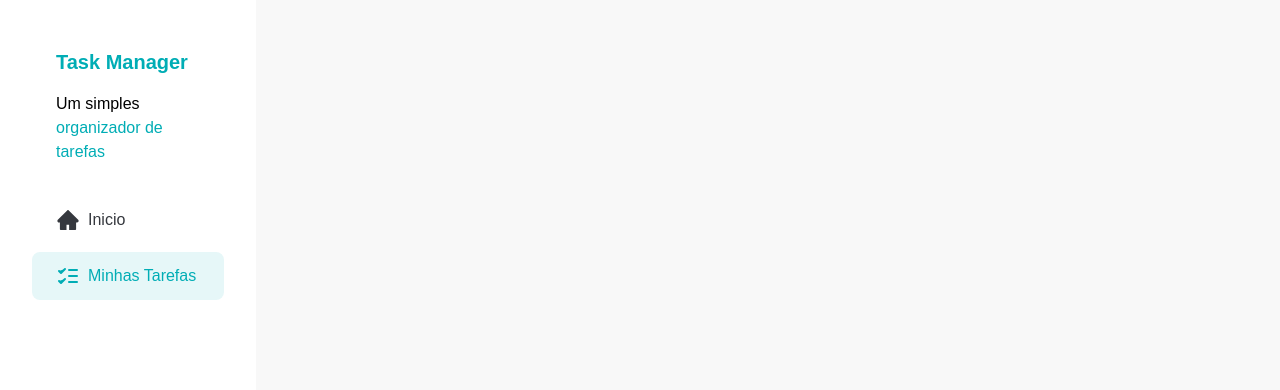
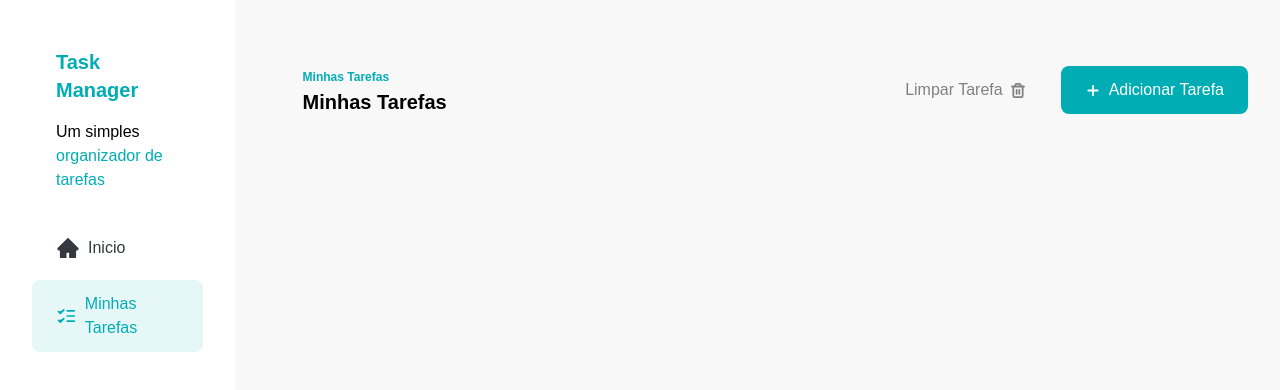
Before and after one commit to lucioneves/listador-de-tarefas, a React (Vite) app: page / in a window 1280 px wide. Shown: the top 390 px of the page. Built offline with nearby package versions, Linux system fonts and the light colour scheme; a web font is replaced by a local one.

Commit message:
feat: add initial Task and Button components

```diff
--- a/src/App.jsx
+++ b/src/App.jsx
@@ -1,9 +1,11 @@
 import Sidebar from './components/Sidebar'
+import Tasks from './components/Tasks'
 
 function App() {
   return (
-    <div>
+    <div className="flex gap-9">
       <Sidebar />
+      <Tasks />
     </div>
   )
 }
--- /dev/null
+++ b/src/components/Button.jsx
@@ -0,0 +1,20 @@
+const Button = ({ children, variant = 'primary' }) => {
+  const getVariantClasses = () => {
+    if (variant == 'primary') {
+      return 'bg-[#00ADB5] text-white'
+    }
+    if (variant == 'ghost') {
+      return 'bg-transparent text-[#818181]'
+    }
+  }
+
+  return (
+    <button
+      className={`flex items-center gap-2 rounded-lg px-6 py-3 transition hover:opacity-70 ${getVariantClasses()}`}
+    >
+      {children}
+    </button>
+  )
+}
+
+export default Button
--- a/src/components/Sidebar.jsx
+++ b/src/components/Sidebar.jsx
@@ -3,7 +3,7 @@ import HomeIcon from '../assets/icons/home.svg?react'
 import TasksIcon from '../assets/icons/tasks.svg?react'
 const Sidebar = () => {
   return (
-    <div className="h-screen w-64 bg-white p-6">
+    <div className="h-screen w-72 bg-white p-6">
       <div className="space-y-4 px-8 py-6">
         <h1 className="text-xl font-semibold text-[#00ADB5]">Task Manager</h1>
         <p>
--- /dev/null
+++ b/src/components/Tasks.jsx
@@ -0,0 +1,32 @@
+import Button from './Button'
+import Add from '../assets/icons/add.svg?react'
+import Trash from '../assets/icons/trash.svg?react'
+
+const tasks = () => {
+  return (
+    <div className="w-full px-8 py-16">
+      <div className="flex w-full justify-between">
+        <div>
+          <span className="text-xs font-semibold text-[#00ADB5]">
+            Minhas Tarefas
+          </span>
+          <h2 className="text-xl font-semibold">Minhas Tarefas</h2>
+        </div>
+
+        <div className="flex items-center gap-3">
+          <Button variant="ghost">
+            Limpar Tarefa
+            <Trash />
+          </Button>
+
+          <Button>
+            <Add />
+            Adicionar Tarefa
+          </Button>
+        </div>
+      </div>
+    </div>
+  )
+}
+
+export default tasks
```
Also changed, not shown: src/assets/icons/add.svg (added), src/assets/icons/trash.svg (added).
